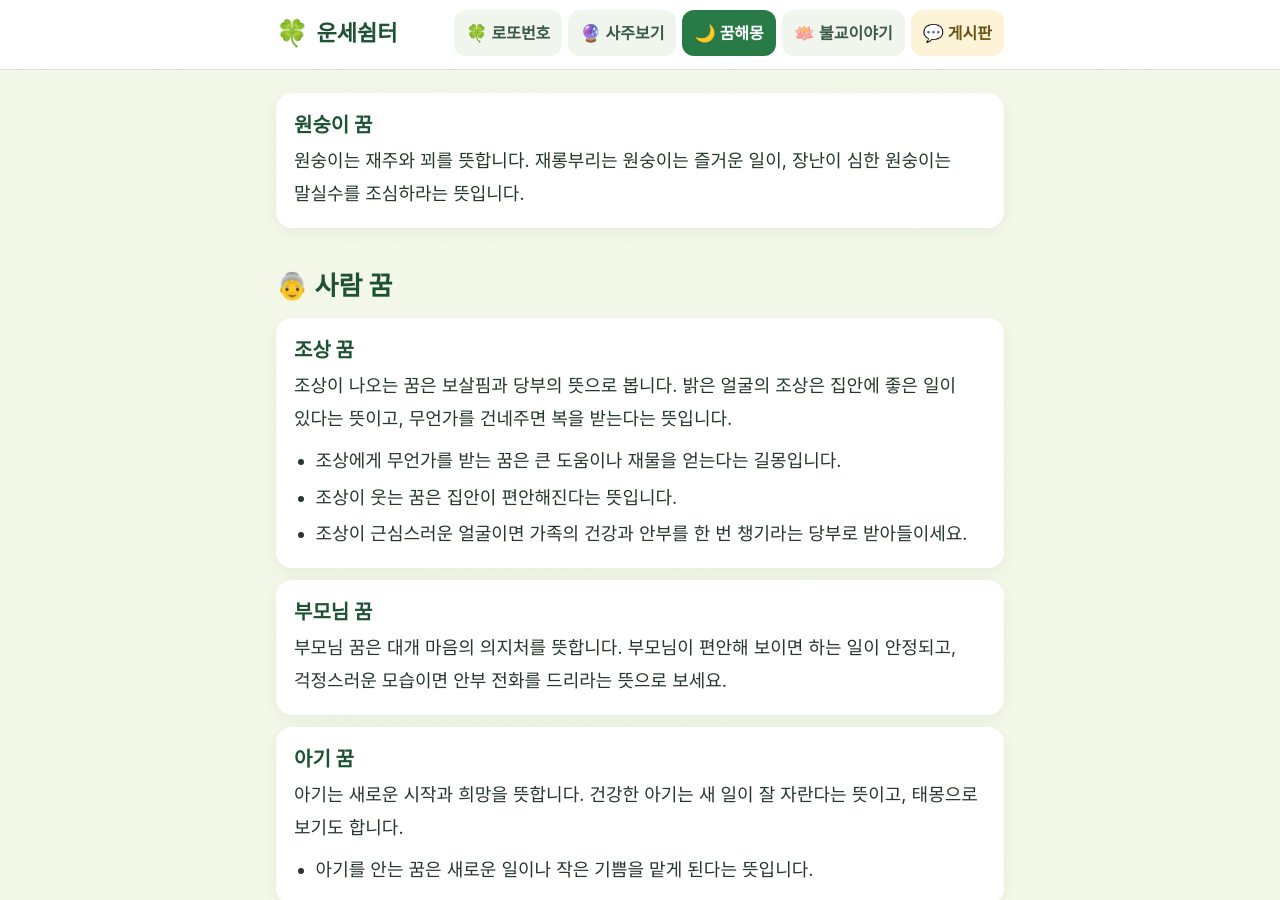
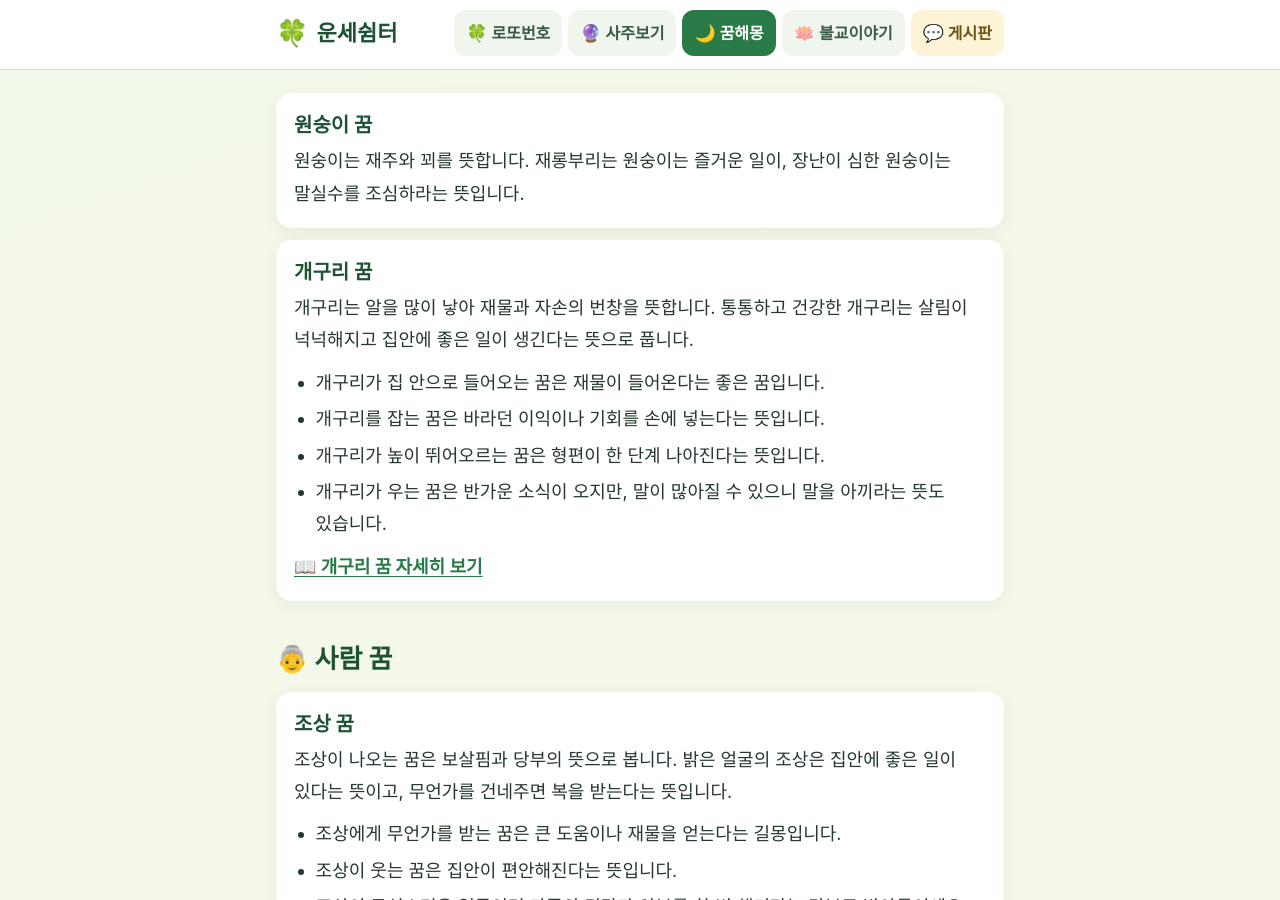
Before and after one commit to your7179/aulir, a Jekyll site: the page built from dream/index.html, in a window 1280 px wide and 900 px high, scrolled down 5691 px. Built offline with Jekyll 4.4.1, drawn with Linux system fonts in a browser that asks for light colours; some web fonts are replaced.

Commit message:
Add files via upload

```diff
--- a/_data/dream.json
+++ b/_data/dream.json
@@ -487,6 +487,52 @@
   "pop": false
  },
  {
+  "id": "frog",
+  "word": "개구리",
+  "cat": "animal",
+  "keys": [
+   "개구리",
+   "청개구리",
+   "금개구리",
+   "올챙이"
+  ],
+  "sum": "개구리는 알을 많이 낳아 재물과 자손의 번창을 뜻합니다. 통통하고 건강한 개구리는 살림이 넉넉해지고 집안에 좋은 일이 생긴다는 뜻으로 풉니다.",
+  "acts": [
+   {
+    "k": [
+     "들어오",
+     "들어와",
+     "들어왔"
+    ],
+    "t": "개구리가 집 안으로 들어오는 꿈은 재물이 들어온다는 좋은 꿈입니다."
+   },
+   {
+    "k": [
+     "잡",
+     "잡았"
+    ],
+    "t": "개구리를 잡는 꿈은 바라던 이익이나 기회를 손에 넣는다는 뜻입니다."
+   },
+   {
+    "k": [
+     "뛰",
+     "뛰어",
+     "점프"
+    ],
+    "t": "개구리가 높이 뛰어오르는 꿈은 형편이 한 단계 나아진다는 뜻입니다."
+   },
+   {
+    "k": [
+     "울",
+     "개굴"
+    ],
+    "t": "개구리가 우는 꿈은 반가운 소식이 오지만, 말이 많아질 수 있으니 말을 아끼라는 뜻도 있습니다."
+   }
+  ],
+  "post": "/dream/frog-dream/",
+  "pop": false
+ },
+ {
   "id": "ancestor",
   "word": "조상",
   "cat": "person",
```
